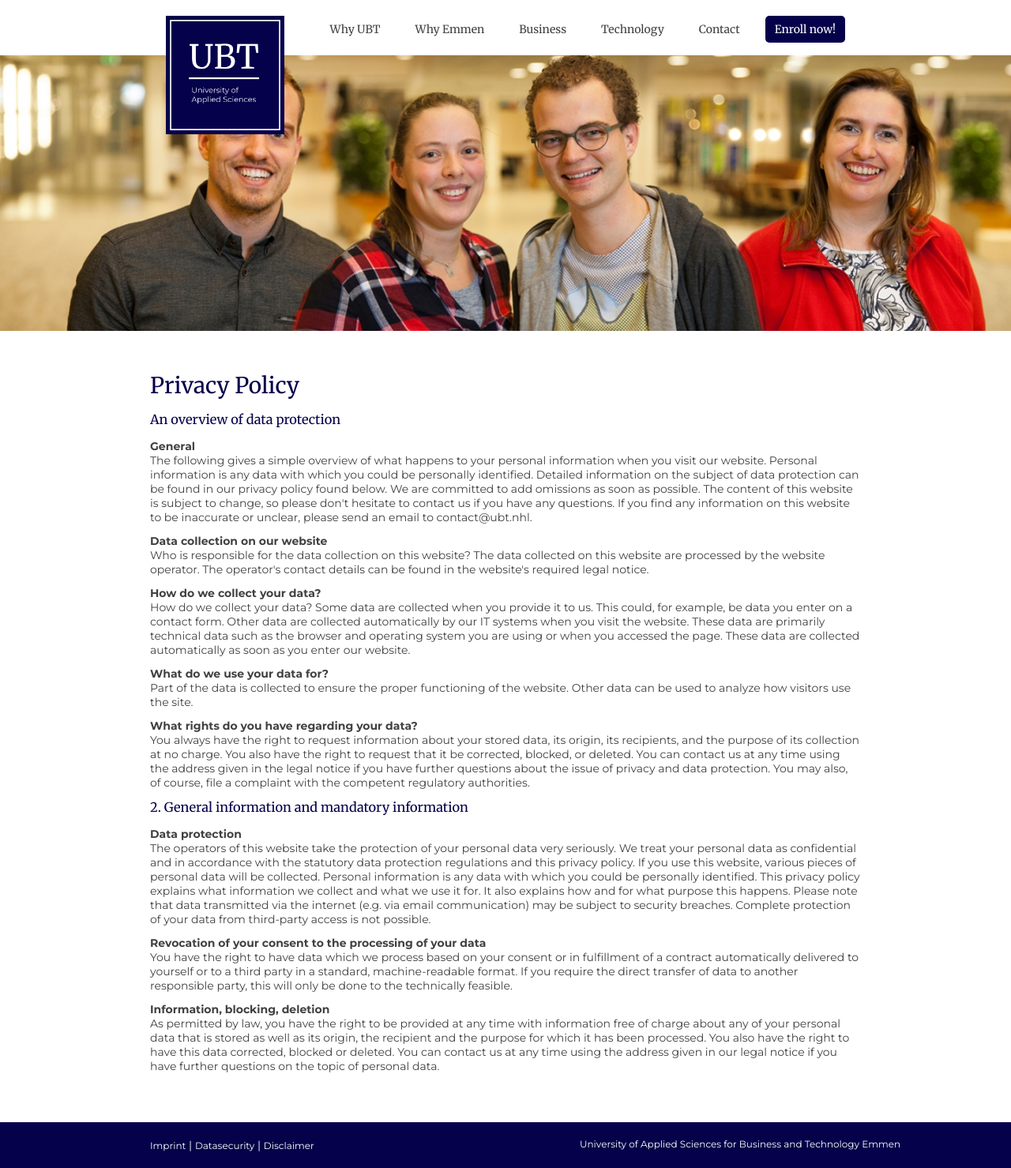
After one commit to lukas-kirchhoff/Professional-Website, a PHP site: page /html/privacy.html in a window 1280 px wide. The commit adds this page. Shown: the whole page at 79% size. Run offline with PHP 8.4, Linux system fonts and the light colour scheme.

Commit message:
Merge branch 'master' of https://github.com/lukas-kirchhoff/Professional-Website

```diff
--- a/css/main.css
+++ b/css/main.css
@@ -6,7 +6,7 @@
 
 body {
     color: #404040;
-    font-family: 'Montserrat', serif;
+    font-family: 'Montserrat', sans-serif;
     font-size: 14px;
 }
 
@@ -23,13 +23,6 @@ h6 {
     font-family: 'Merriweather', serif;
     font-weight: 400;
     color: #05014A;
-}
-
-h2 {
-    margin-bottom: 15px;
-}
-
-h3 {
     margin-bottom: 15px;
 }
 
@@ -92,6 +85,10 @@ a {
     padding: 8px 12px;
 }
 
+.navbar__link:hover {
+    border-bottom: 1px solid #404040;
+}
+
 .navbar__link--enroll {
     background-color: #05014A;
     color: #fff;
@@ -102,6 +99,7 @@ a {
 
 .navbar__link--enroll .navbar__link--a {
     color: #ffffff;
+    padding-bottom: 5px;
 }
 
 /* Main Content */
@@ -301,6 +299,8 @@ a {
     background-color: #E0E0E0;
     resize: none;
     margin-bottom: 15px;
+    font-size: 12px;
+    font-family: 'Montserrat', serif;
 }
 
 ::placeholder {
@@ -340,3 +340,23 @@ select {
     margin-top: 0px;
     width: 100%;
 }
+
+/* Thanks Page */
+.thanks__content {
+    margin-top: 50px;
+}
+
+.thanks__headline {
+    margin-bottom: 12px;
+}
+
+/* Disclaimer | Privacy Policy */
+.disclaimer__content,
+.privacy-policy__content {
+    margin-top: 50px;
+}
+
+.disclaimer__paragraph,
+.privacy-policy__paragraph {
+    margin-bottom: 12px;
+}
--- /dev/null
+++ b/html/privacy.html
@@ -0,0 +1,126 @@
+<!DOCTYPE html>
+<html>
+
+<head>
+    <meta charset="utf-8">
+    <meta http-equiv="X-UA-Compatible" content="IE=edge">
+    <title>Privacy Policy</title>
+    <meta name="description" content="Professional Website">
+    <link rel="stylesheet" type="text/css" href="../css/fonts.css" />
+    <link rel="stylesheet" type="text/css" href="../css/main.css">
+    <link href="https://fonts.googleapis.com/css?family=Merriweather|Montserrat" rel="stylesheet">
+</head>
+
+<body>
+    <header id="header">
+        <div class="logo__wrapper">
+            <a href="../index.html">
+                <img src="../img/logo.jpg" alt="Logo" />
+            </a>
+        </div>
+        <!-- NAVBAR -->
+        <div class="navbar">
+            <ul>
+                <li class="navbar__link"><a class="navbar__link--a" href="whyUBT.html">Why UBT</a></li>
+                <li class="navbar__link"><a class="navbar__link--a" href="WhyEmmenWhyNetherlands.html">Why Emmen</a></li>
+                <li class="navbar__link"><a class="navbar__link--a" href="business.html">Business</a></li>
+                <li class="navbar__link"><a class="navbar__link--a" href="technology.html">Technology</a></li>
+                <li class="navbar__link"><a class="navbar__link--a" href="contact.html">Contact</a></li>
+                <li class="navbar__link--enroll"><a class="navbar__link--a" href="enroll-now.html">Enroll now!</a></li>
+            </ul>
+        </div>
+    </header>
+
+    <!-- REPLACE THE IMAGE PATH -->
+    <div class="title-image">
+        <img src="../img/header-alumni.jpg" alt="Header Image">
+    </div>
+
+    <!-- Content -->
+    <div class="content__wrapper">
+        <div class="privacy-policy__content">
+            <h1>Privacy Policy</h1>
+            <h3>An overview of data protection</h3>
+            <p class="privacy-policy__paragraph">
+                <b>General</b> <br />
+                The following gives a simple overview of what happens to your personal information when you visit our
+                website. Personal information is any data with which you could be personally identified. Detailed
+                information on the subject of data protection can be found in our privacy policy found below.
+
+                We are committed to add omissions as soon as possible. The content of this website is subject to
+                change, so please don't hesitate to contact us if you have any questions.
+
+                If you find any information on this website to be inaccurate or unclear, please send an email to
+                contact@ubt.nhl.
+            </p>
+            <p class="privacy-policy__paragraph">
+                <b>Data collection on our website</b><br />
+                Who is responsible for the data collection on this website?
+                The data collected on this website are processed by the website operator. The operator's contact
+                details can be found in the website's required legal notice.
+            </p>
+            <p class="privacy-policy__paragraph">
+                <b>How do we collect your data?</b><br />
+                How do we collect your data?
+
+                Some data are collected when you provide it to us. This could, for example, be data you enter on a
+                contact form.
+
+                Other data are collected automatically by our IT systems when you visit the website. These data are
+                primarily technical data such as the browser and operating system you are using or when you accessed
+                the page. These data are collected automatically as soon as you enter our website.
+            </p>
+            <p class="privacy-policy__paragraph">
+                <b>What do we use your data for?</b><br />
+                Part of the data is collected to ensure the proper functioning of the website. Other data can be used
+                to analyze how visitors use the site.
+            </p>
+            <p class="privacy-policy__paragraph">
+                <b>What rights do you have regarding your data?</b><br />
+                You always have the right to request information about your stored data, its origin, its recipients,
+                and the purpose of its collection at no charge. You also have the right to request that it be
+                corrected, blocked, or deleted. You can contact us at any time using the address given in the legal
+                notice if you have further questions about the issue of privacy and data protection. You may also, of
+                course, file a complaint with the competent regulatory authorities.
+            </p>
+            <h3>2. General information and mandatory information</h3>
+            <p class="privacy-policy__paragraph">
+                <b>Data protection</b><br />
+                The operators of this website take the protection of your personal data very seriously. We treat your
+                personal data as confidential and in accordance with the statutory data protection regulations and this
+                privacy policy. If you use this website, various pieces of personal data will be collected. Personal
+                information is any data with which you could be personally identified. This privacy policy explains
+                what information we collect and what we use it for. It also explains how and for what purpose this
+                happens. Please note that data transmitted via the internet (e.g. via email communication) may be
+                subject to security breaches. Complete protection of your data from third-party access is not possible.
+            </p>
+            <p class="privacy-policy__paragraph">
+                <b>Revocation of your consent to the processing of your data</b><br />
+                You have the right to have data which we process based on your consent or in fulfillment of a contract
+                automatically delivered to yourself or to a third party in a standard, machine-readable format. If you
+                require the direct transfer of data to another responsible party, this will only be done to the
+                technically feasible.
+            </p>
+            <p class="privacy-policy__paragraph">
+                <b>Information, blocking, deletion</b><br />
+                As permitted by law, you have the right to be provided at any time with information free of charge
+                about any of your personal data that is stored as well as its origin, the recipient and the purpose for
+                which it has been processed. You also have the right to have this data corrected, blocked or deleted.
+                You can contact us at any time using the address given in our legal notice if you have further
+                questions on the topic of personal data.
+            </p>
+        </div>
+    </div>
+    <footer id="footer">
+        <div class="footer__wrapper">
+            <div class="footer__left">
+                <a href="#">Imprint</a>&nbsp;|&nbsp;<a href="#">Datasecurity</a>&nbsp;|&nbsp;<a href="#">Disclaimer</a>
+            </div>
+            <div class="footer__right">
+                <p>University of Applied Sciences for Business and Technology Emmen</p>
+            </div>
+        </div>
+    </footer>
+</body>
+
+</html>
```
Also changed, not shown: html/disclaimer.html (added, +77 -0 lines), index.html (+12 -11 lines), php/thanks.php (added, +73 -0 lines).
